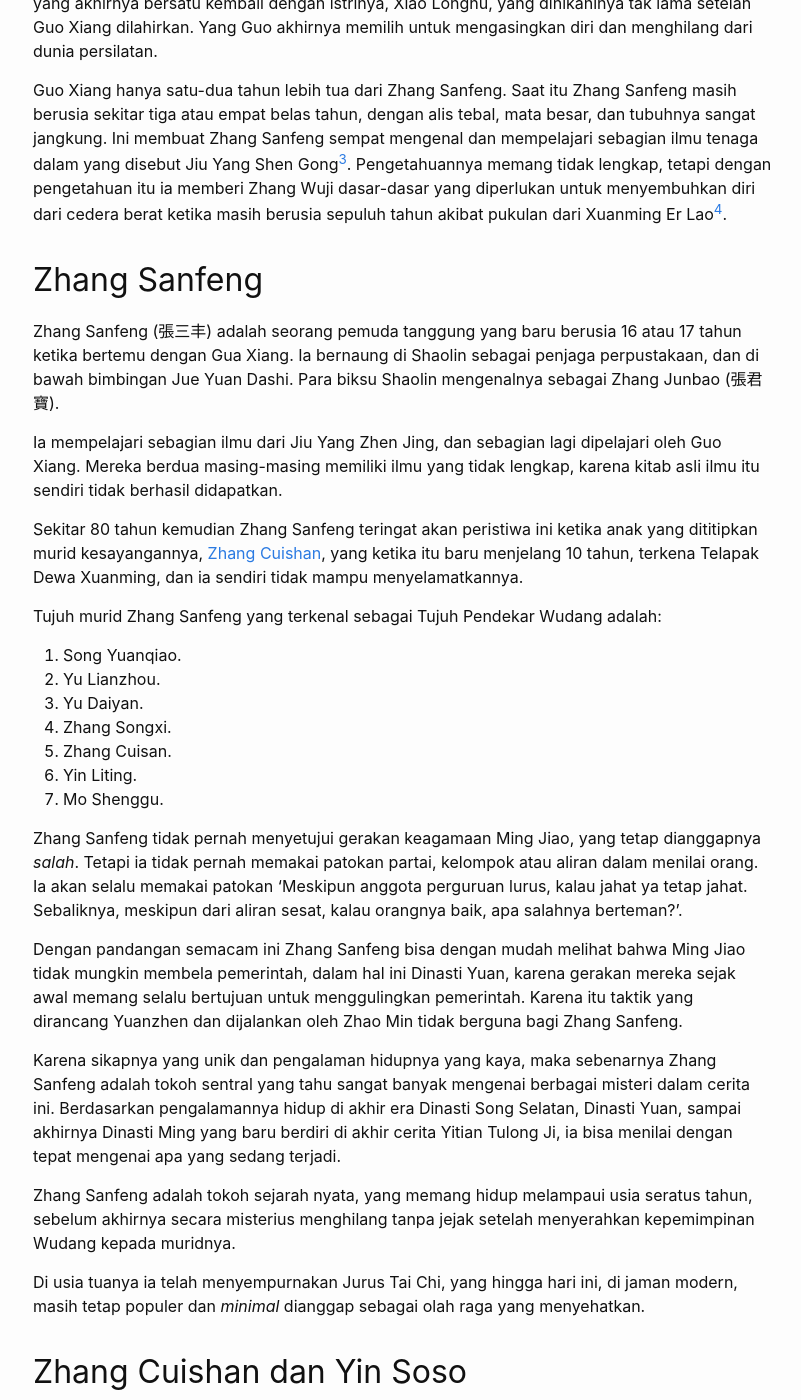
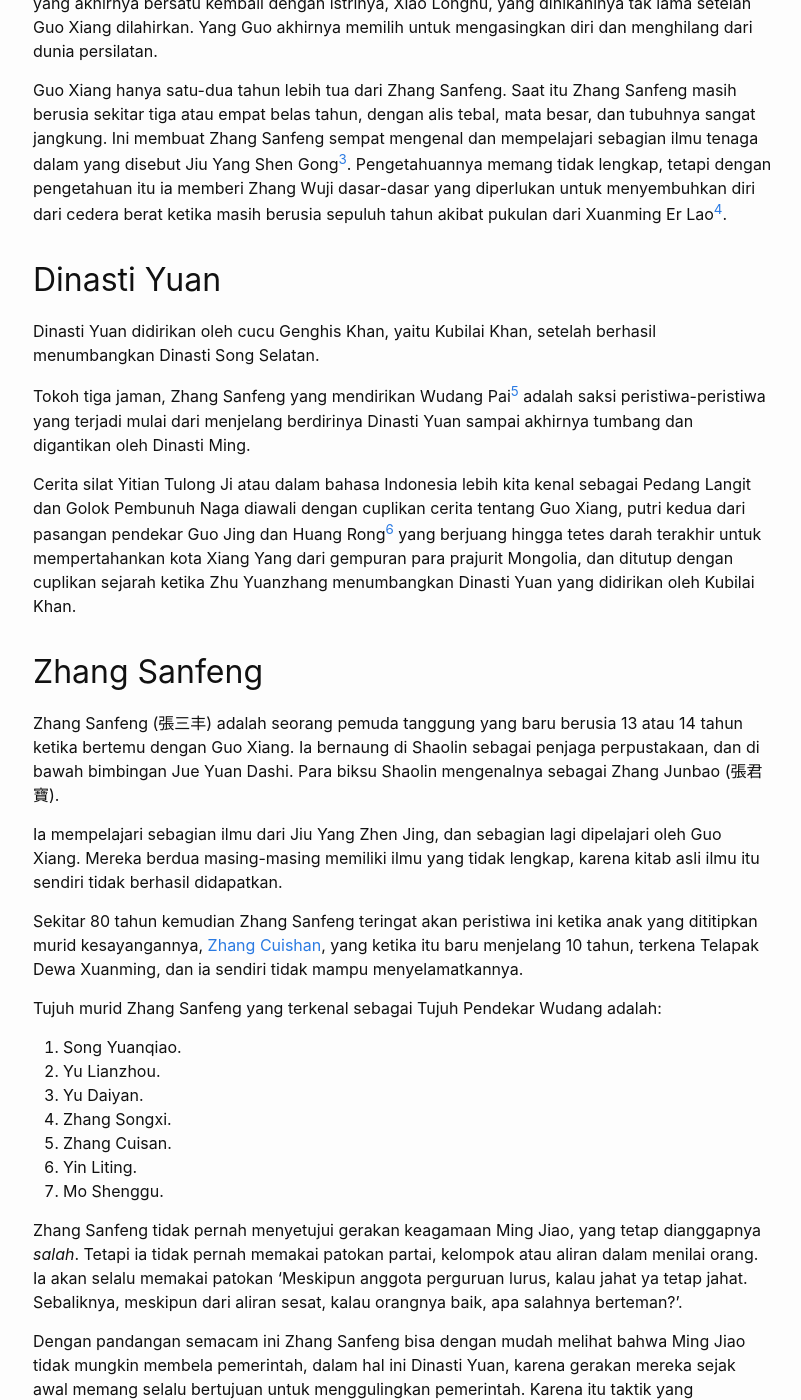
Before and after one commit to fxadilima/pedang-dan-golok, a Jekyll site: the page built from docs/about.md, in a window 1280 px wide and 1400 px high, scrolled down 1097 px. Shown: the whole window, without its empty margins (237-1038 px from the left). Built offline with Jekyll 4.4.1, drawn with Linux system fonts in a browser that asks for light colours; some of the changed text lies outside the part shown.

```diff
--- a/docs/about.md
+++ b/docs/about.md
@@ -55,9 +55,26 @@
 
 [^xuanming]: Xuan Ming Shen Zhang (玄冥神掌) adalah ilmu silat milik Xuan Ming Er Lao (玄冥二老), sepasang kakak beradik seperguruan yang bekerja untuk Chaghan Temur. Mereka masing-masing adalah Lu Zhangke (鹿杖客) dan He Biweng (鶴筆翁). Di sini kita sebut saja 'Telapak Dewa Xuanming'.
 
+## Dinasti Yuan
+
+Dinasti Yuan didirikan oleh cucu Genghis Khan, yaitu Kubilai Khan, setelah berhasil menumbangkan Dinasti Song Selatan.
+
+Tokoh tiga jaman, Zhang Sanfeng yang mendirikan Wudang Pai[^wudang-pai] adalah saksi peristiwa-peristiwa yang
+terjadi mulai dari menjelang berdirinya Dinasti Yuan sampai akhirnya tumbang dan digantikan oleh Dinasti Ming.
+
+[^wudang-pai]: Wudang Pai (武当派 atau tradisional: 武當派) atau Perguruan Wu Dang, dalam dialek Hokkian biasa ditulis menjadi 'Butong Pai'. Zhang Sanfeng (张三丰) dalam dialek Hokkian adalah Thio Sam Hong.
+
+Cerita silat Yitian Tulong Ji atau dalam bahasa Indonesia lebih kita kenal sebagai Pedang Langit dan Golok Pembunuh Naga
+diawali dengan cuplikan cerita tentang Guo Xiang, putri kedua dari pasangan pendekar Guo Jing dan Huang Rong[^sdyxz-1] yang
+berjuang hingga tetes darah terakhir untuk mempertahankan kota Xiang Yang dari gempuran para prajurit Mongolia, dan
+ditutup dengan cuplikan sejarah ketika Zhu Yuanzhang menumbangkan Dinasti Yuan yang didirikan oleh Kubilai Khan.
+
+[^sdyxz-1]: Kisah mengenai pasangan pendekar Guo Jing dan Huang Rong bisa dibaca di novel [🦅 Memanah Rajawali](https://fxadilima.github.io/memanah-rajawali).
+
+
 ## Zhang Sanfeng
 
-Zhang Sanfeng (張三丰) adalah seorang pemuda tanggung yang baru berusia 16 atau 17 tahun ketika bertemu dengan Gua Xiang.
+Zhang Sanfeng (張三丰) adalah seorang pemuda tanggung yang baru berusia 13 atau 14 tahun ketika bertemu dengan Guo Xiang.
 Ia bernaung di Shaolin sebagai penjaga perpustakaan, dan di bawah bimbingan Jue Yuan Dashi. Para biksu Shaolin mengenalnya
 sebagai Zhang Junbao (張君寶).
 
```
